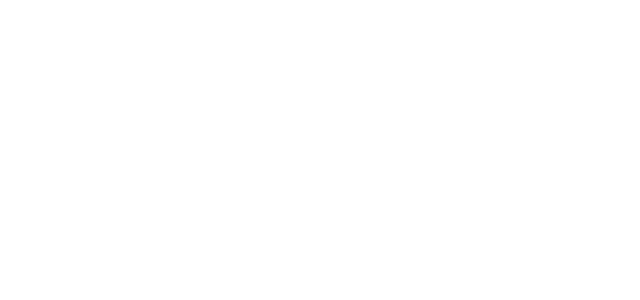
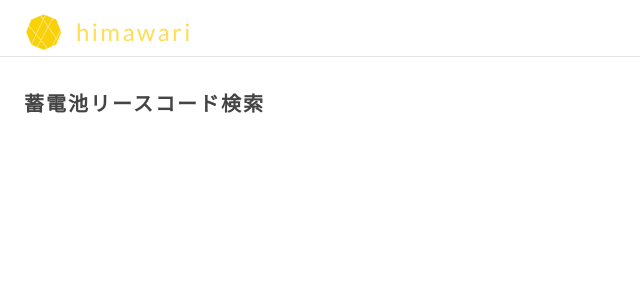
Before and after one commit to komeponpon/himawari-frontend, a React (Create React App) app: page /battery-search in a window 1280 px wide. Before the commit this address had no page. Shown: the top 300 px of the page, without its empty margins (0-640 px from the left). Built offline with nearby package versions, Linux system fonts and the light colour scheme.

Commit message:
検索ページのベースを追加

```diff
--- a/public/index.html
+++ b/public/index.html
@@ -26,7 +26,7 @@
       work correctly both with client-side routing and a non-root public URL.
       Learn how to configure a non-root public URL by running `npm run build`.
     -->
-    <title>React App</title>
+    <title>himawari</title>
   </head>
   <body>
     <noscript>You need to enable JavaScript to run this app.</noscript>
--- a/src/App.tsx
+++ b/src/App.tsx
@@ -1,7 +1,8 @@
 import React from 'react';
 import { Routes, Route } from 'react-router-dom';
 import Home from './pages/Home';
-import Search from './pages/Search';
+import SolarSystemSearch from './pages/SolarSystemSearch';
+import BatterySearch from './pages/BatterySearch';
 import { ThemeProvider } from '@mui/material/styles';
 import theme from './theme';
 
@@ -10,7 +11,8 @@
     <ThemeProvider theme={theme}>
       <Routes>
         <Route path="/" element={<Home />} />
-        <Route path="/search" element={<Search />} />
+        <Route path="/solar-system-search" element={<SolarSystemSearch />} />
+        <Route path="/battery-search" element={<BatterySearch />} />
       </Routes>
     </ThemeProvider>
   );
--- a/src/components/AppBar.tsx
+++ b/src/components/AppBar.tsx
@@ -6,7 +6,6 @@
 import logoImage from '../assets/images/logo.png';
 import { TypographyProps } from '@mui/material/Typography';
 
-// スタイル付きTypographyコンポーネントの定義
 const StyledTypography = styled(Typography)<TypographyProps>({
   color: '#FFDD55',
   fontFamily: "'Lato', sans-serif !important",
@@ -52,16 +51,15 @@
                   marginRight: '12px'
                 }}
               />
-              {/* スタイル付きTypographyの使用 */}
               <StyledTypography
                 variant="h4"
                 component="h1"
                 className="app-title"
                 sx={{
-                  fontSize: { xs: '1.5rem', sm: '1.5rem' }, // レスポンシブ対応
-                  transition: 'color 0.3s ease', // ホバーエフェクト用
+                  fontSize: { xs: '1.5rem', sm: '1.5rem' },
+                  transition: 'color 0.3s ease',
                   '&:hover': {
-                    color: '#FFE477' // ホバー時の色
+                    color: '#FFE477'
                   }
                 }}
               >
--- /dev/null
+++ b/src/pages/BatterySearch.tsx
@@ -0,0 +1,32 @@
+import AppBarComponent from '../components/AppBar';
+import { Box, Typography } from '@mui/material';
+
+export default function BatterySearch() {
+  return (
+    <Box sx={{ display: 'flex', flexDirection: 'column' }}>
+      <AppBarComponent />
+      <Box sx={{
+        paddingTop: '64px',
+        minHeight: '100vh',
+      }}>
+        <Box sx={{
+          padding: '1rem',
+          display: 'flex',
+        }}>
+          <Typography
+            variant="h6"
+            component="h6"
+            sx={{
+              fontFamily: "'Noto Sans JP', sans-serif",
+              fontWeight: 600,
+              color: '#444444',
+              letterSpacing: '0.1em'
+            }}
+          >
+            蓄電池リースコード検索
+          </Typography>
+        </Box>
+      </Box>
+    </Box>
+  )
+}
--- a/src/pages/Home.tsx
+++ b/src/pages/Home.tsx
@@ -1,6 +1,4 @@
 import AppBarComponent from '../components/AppBar';
-
-
 
 export default function Home() {
   return(
--- a/src/pages/Search.tsx
+++ /dev/null
@@ -1,7 +0,0 @@
-import React from 'react';
-
-const Search: React.FC = () => {
-  return <div>Search</div>;
-};
-
-export default Search;
--- /dev/null
+++ b/src/pages/SolarSystemSearch.tsx
@@ -0,0 +1,32 @@
+import AppBarComponent from '../components/AppBar';
+import { Box, Typography } from '@mui/material';
+
+export default function SolarSystemSearch() {
+  return (
+    <Box sx={{ display: 'flex', flexDirection: 'column' }}>
+      <AppBarComponent />
+      <Box sx={{
+        paddingTop: '64px',
+        minHeight: '100vh',
+      }}>
+        <Box sx={{
+          padding: '1rem',
+          display: 'flex',
+        }}>
+          <Typography
+            variant="h6"
+            component="h6"
+            sx={{
+              fontFamily: "'Noto Sans JP', sans-serif",
+              fontWeight: 600,
+              color: '#444444',
+              letterSpacing: '0.1em'
+            }}
+          >
+            太陽光リースコード検索
+          </Typography>
+        </Box>
+      </Box>
+    </Box>
+  )
+}
```
Also changed, not shown: 1 other file (tests, documents, lock files or other folders).
